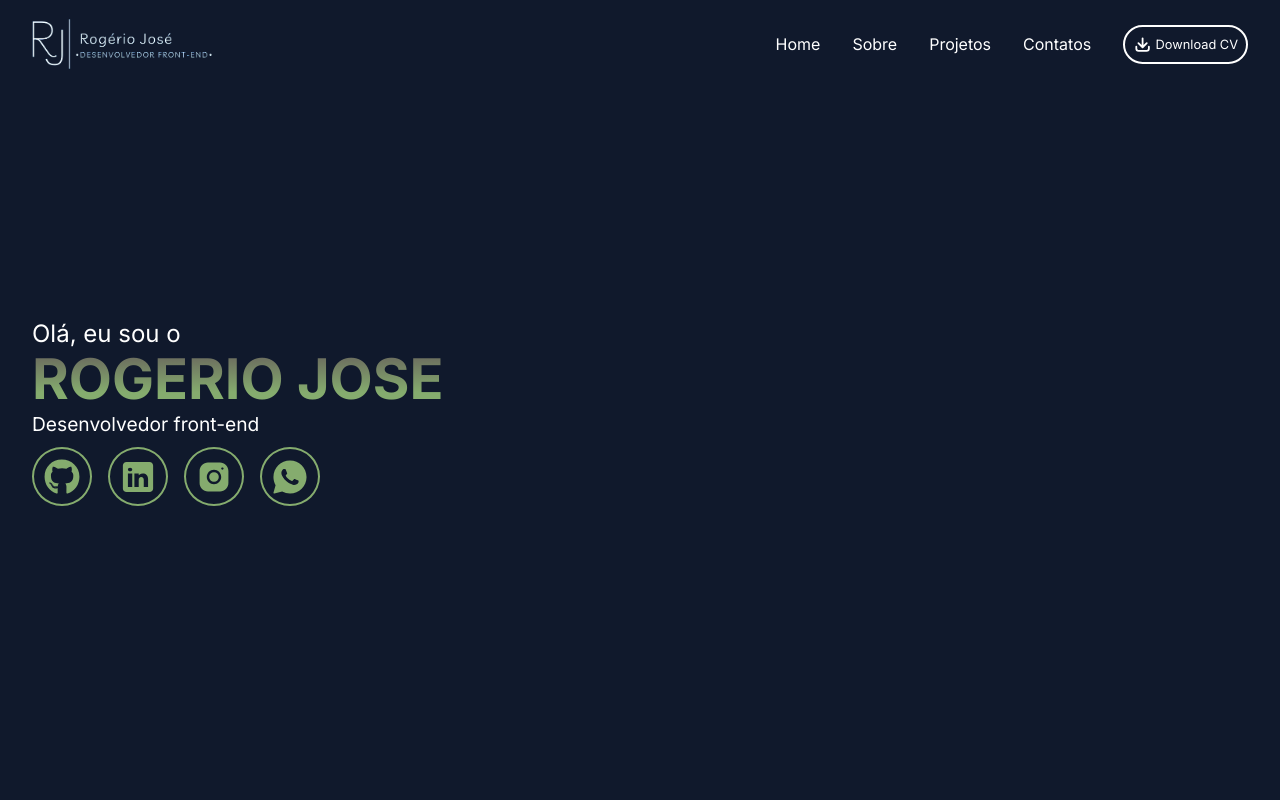
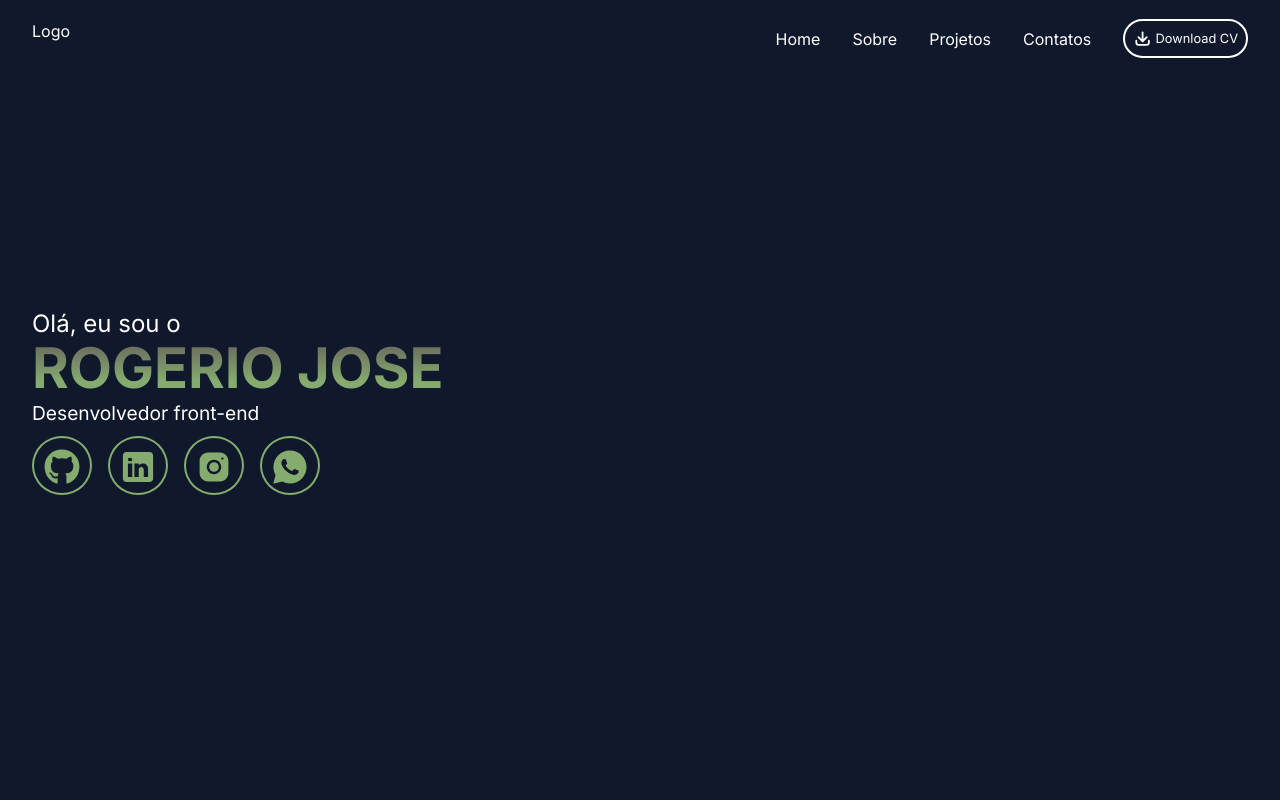
Before and after one commit to Rogerio-17/Portifolio-RJ, a Next.js app: page / in a window 1280 px wide. Shown: the top 800 px of the page. Built offline with nearby package versions, Linux system fonts and the light colour scheme; no server answers.

Commit message:
teste para resolução de erro de impltação

```diff
--- a/src/components/header/index.tsx
+++ b/src/components/header/index.tsx
@@ -26,9 +26,7 @@ export function Header() {
     return (
         <Flex justifyContent="center" py="1.2rem">
             <Flex justifyContent="space-between" w="95vw">
-                <Link href="/">
-                    <Image src={logo.src} w={{ base: '160px', md: '180px' }} h="50px" />
-                </Link>
+                <Link href="/">Logo</Link>
 
                 <Show above="md">
                     <Flex alignItems="center" gap="2rem">
```
